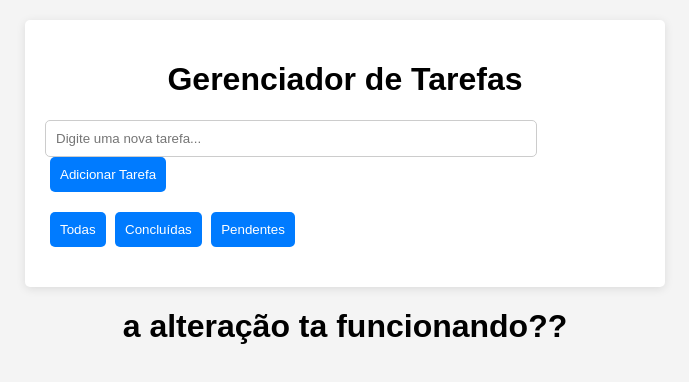
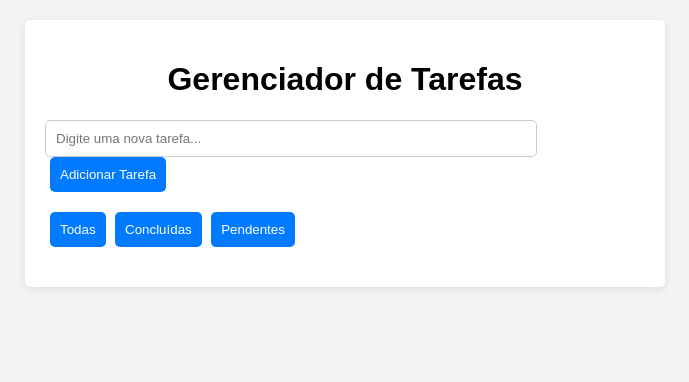
Before and after one commit to diogo016/projeto-lista-tarefas, a plain HTML site: page projeto-lista-tarefas/index.html in a window 1280 px wide. Shown: the whole page, without its empty margins (295-984 px from the left). Drawn offline with Linux system fonts and the light colour scheme.

Commit message:
Update index.html

```diff
--- a/projeto-lista-tarefas/index.html
+++ b/projeto-lista-tarefas/index.html
@@ -20,5 +20,4 @@
     </div>
     <script src="script.js"></script>
 </body>
-<h1>a alteração ta funcionando??</h1>
 </html>
```
